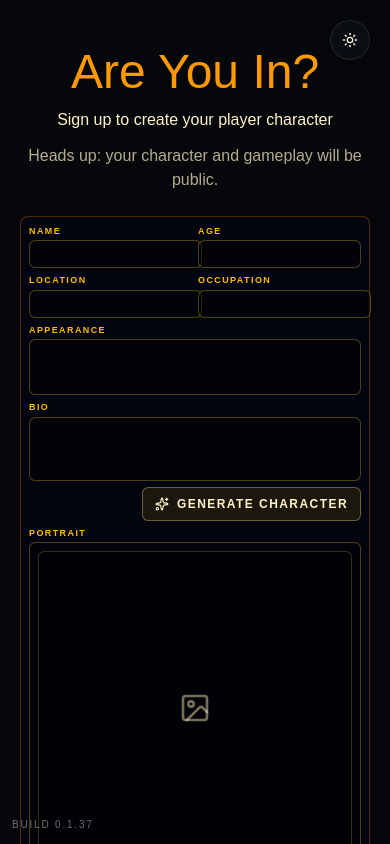
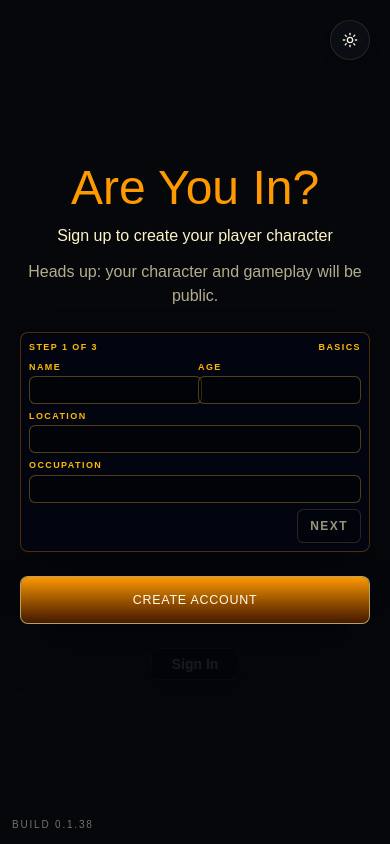
Before and after one commit to johnpolacek/areyouingame, a Next.js app: page / in a window 390 px wide. Both pictures are taken after a click on the button "JOIN GAME". Built offline with nearby package versions, Linux system fonts and the light colour scheme; no server answers; a web font is replaced by a local one.

Commit message:
Add mobile character creation wizard

```diff
--- a/app/character-draft-form.tsx
+++ b/app/character-draft-form.tsx
@@ -90,6 +90,7 @@ export function CharacterSetupForm({
   isPreparingImage?: boolean;
 }) {
   const [imageError, setImageError] = useState("");
+  const [mobileStep, setMobileStep] = useState(0);
   const canGenerateImage =
     Boolean(onGenerateImage) &&
     draft.name.trim().length > 0 &&
@@ -97,6 +98,15 @@ export function CharacterSetupForm({
     draft.location.trim().length > 0 &&
     draft.occupation.trim().length > 0 &&
     draft.appearance.trim().length > 0;
+  const firstStepIsComplete =
+    draft.name.trim().length > 0 &&
+    draft.age.trim().length > 0 &&
+    draft.location.trim().length > 0 &&
+    draft.occupation.trim().length > 0;
+  const secondStepIsComplete =
+    draft.bio.trim().length > 0 && draft.appearance.trim().length > 0;
+  const stepPanelClass = (step: number) =>
+    mobileStep === step ? "grid" : "hidden lg:grid";
 
   async function handleImageChange(event: ChangeEvent<HTMLInputElement>) {
     const file = event.target.files?.[0];
@@ -127,7 +137,12 @@ export function CharacterSetupForm({
         onSubmit?.();
       }}
     >
-      <div className="col-span-2 grid grid-cols-2 gap-1.5 sm:gap-3 lg:col-start-1 lg:row-start-1">
+      <div className="col-span-2 flex items-center justify-between text-[0.56rem] font-bold tracking-[0.16em] text-primary uppercase dark:text-amber-400 lg:hidden">
+        <span>Step {mobileStep + 1} of 3</span>
+        <span>{mobileStep === 0 ? "Basics" : mobileStep === 1 ? "Story" : "Portrait"}</span>
+      </div>
+      <div className="col-span-2 grid gap-3 lg:col-start-1 lg:row-start-1">
+        <div className={`${stepPanelClass(0)} grid-cols-2 gap-1.5 sm:gap-3`}>
           <label className="grid gap-0.5 text-[0.56rem] font-bold tracking-[0.16em] text-primary uppercase dark:text-amber-400 sm:gap-1 sm:text-[0.62rem] sm:tracking-[0.18em]">
             Name
             <input
@@ -154,7 +169,7 @@ export function CharacterSetupForm({
               value={draft.age}
             />
           </label>
-        <label className="grid gap-0.5 text-[0.56rem] font-bold tracking-[0.16em] text-primary uppercase dark:text-amber-400 sm:gap-1 sm:text-[0.62rem] sm:tracking-[0.18em]">
+          <label className="col-span-2 grid gap-0.5 text-[0.56rem] font-bold tracking-[0.16em] text-primary uppercase dark:text-amber-400 sm:gap-1 sm:text-[0.62rem] sm:tracking-[0.18em] lg:col-span-1">
             Location
             <input
               autoComplete="off"
@@ -165,7 +180,7 @@ export function CharacterSetupForm({
               value={draft.location}
             />
           </label>
-        <label className="grid gap-0.5 text-[0.56rem] font-bold tracking-[0.16em] text-primary uppercase dark:text-amber-400 sm:gap-1 sm:text-[0.62rem] sm:tracking-[0.18em]">
+          <label className="col-span-2 grid gap-0.5 text-[0.56rem] font-bold tracking-[0.16em] text-primary uppercase dark:text-amber-400 sm:gap-1 sm:text-[0.62rem] sm:tracking-[0.18em] lg:col-span-1">
             Occupation
             <input
               autoComplete="off"
@@ -174,6 +189,30 @@ export function CharacterSetupForm({
               onChange={(event) => onChange("occupation", event.target.value)}
               required
               value={draft.occupation}
+            />
+          </label>
+          <div className="col-span-2 flex justify-end lg:hidden">
+            <button
+              className="inline-flex items-center rounded-md border border-border bg-card/80 px-3 py-2 text-xs font-bold tracking-[0.12em] text-foreground uppercase transition hover:bg-muted disabled:cursor-not-allowed disabled:opacity-60 dark:border-amber-200/25 dark:bg-black/30 dark:text-amber-100"
+              disabled={!firstStepIsComplete}
+              onClick={() => setMobileStep(1)}
+              type="button"
+            >
+              Next
+            </button>
+          </div>
+        </div>
+        <div className={`${stepPanelClass(1)} grid-cols-2 gap-1.5 sm:gap-3`}>
+          <label className="col-span-2 grid gap-0.5 text-[0.56rem] font-bold tracking-[0.16em] text-primary uppercase dark:text-amber-400 sm:gap-1 sm:text-[0.62rem] sm:tracking-[0.18em]">
+            Bio
+            <textarea
+              autoComplete="off"
+              className="min-h-16 resize-none rounded-md border border-border bg-input px-2 py-1.5 text-xs font-medium tracking-normal text-foreground shadow-inner shadow-black/5 outline-none transition placeholder:text-muted-foreground focus:border-primary/70 focus:ring-2 focus:ring-ring/20 dark:border-amber-300/30 dark:bg-black/35 dark:text-amber-50 dark:placeholder:text-amber-700 dark:focus:border-amber-200/70 dark:focus:ring-amber-500/20 sm:min-h-20 sm:px-2.5 sm:py-2 sm:text-sm"
+              maxLength={800}
+              name="character-bio"
+              onChange={(event) => onChange("bio", event.target.value)}
+              required
+              value={draft.bio}
             />
           </label>
           <label className="col-span-2 grid gap-0.5 text-[0.56rem] font-bold tracking-[0.16em] text-primary uppercase dark:text-amber-400 sm:gap-1 sm:text-[0.62rem] sm:tracking-[0.18em]">
@@ -186,18 +225,6 @@ export function CharacterSetupForm({
               onChange={(event) => onChange("appearance", event.target.value)}
               required
               value={draft.appearance}
-          />
-        </label>
-        <label className="col-span-2 grid gap-0.5 text-[0.56rem] font-bold tracking-[0.16em] text-primary uppercase dark:text-amber-400 sm:gap-1 sm:text-[0.62rem] sm:tracking-[0.18em]">
-          Bio
-          <textarea
-            autoComplete="off"
-            className="min-h-16 resize-none rounded-md border border-border bg-input px-2 py-1.5 text-xs font-medium tracking-normal text-foreground shadow-inner shadow-black/5 outline-none transition placeholder:text-muted-foreground focus:border-primary/70 focus:ring-2 focus:ring-ring/20 dark:border-amber-300/30 dark:bg-black/35 dark:text-amber-50 dark:placeholder:text-amber-700 dark:focus:border-amber-200/70 dark:focus:ring-amber-500/20 sm:min-h-20 sm:px-2.5 sm:py-2 sm:text-sm"
-            maxLength={800}
-            name="character-bio"
-            onChange={(event) => onChange("bio", event.target.value)}
-            required
-            value={draft.bio}
             />
           </label>
           {onGenerateDraft ? (
@@ -217,8 +244,26 @@ export function CharacterSetupForm({
               </button>
             </div>
           ) : null}
+          <div className="col-span-2 flex justify-between lg:hidden">
+            <button
+              className="inline-flex items-center rounded-md border border-border bg-card/80 px-3 py-2 text-xs font-bold tracking-[0.12em] text-foreground uppercase transition hover:bg-muted dark:border-amber-200/25 dark:bg-black/30 dark:text-amber-100"
+              onClick={() => setMobileStep(0)}
+              type="button"
+            >
+              Back
+            </button>
+            <button
+              className="inline-flex items-center rounded-md border border-border bg-card/80 px-3 py-2 text-xs font-bold tracking-[0.12em] text-foreground uppercase transition hover:bg-muted disabled:cursor-not-allowed disabled:opacity-60 dark:border-amber-200/25 dark:bg-black/30 dark:text-amber-100"
+              disabled={!secondStepIsComplete}
+              onClick={() => setMobileStep(2)}
+              type="button"
+            >
+              Next
+            </button>
           </div>
-      <label className="col-span-2 grid gap-0.5 text-[0.56rem] font-bold tracking-[0.16em] text-primary uppercase dark:text-amber-400 sm:gap-1 sm:text-[0.62rem] sm:tracking-[0.18em] lg:col-span-1 lg:col-start-3 lg:row-start-1">
+        </div>
+      </div>
+      <label className={`${stepPanelClass(2)} col-span-2 gap-0.5 text-[0.56rem] font-bold tracking-[0.16em] text-primary uppercase dark:text-amber-400 sm:gap-1 sm:text-[0.62rem] sm:tracking-[0.18em] lg:col-span-1 lg:col-start-3 lg:row-start-1`}>
         Portrait
         <span className="grid gap-2 rounded-md border border-border bg-input p-2 text-left shadow-inner shadow-black/5 dark:border-amber-300/30 dark:bg-black/35">
           <span className="relative grid aspect-square w-full place-items-center overflow-hidden rounded-md border border-border/70 bg-background/70 dark:border-amber-200/20 dark:bg-black/35">
@@ -274,6 +319,13 @@ export function CharacterSetupForm({
             </span>
           ) : null}
         </span>
+        <button
+          className="mt-2 inline-flex w-fit items-center rounded-md border border-border bg-card/80 px-3 py-2 text-xs font-bold tracking-[0.12em] text-foreground uppercase transition hover:bg-muted dark:border-amber-200/25 dark:bg-black/30 dark:text-amber-100 lg:hidden"
+          onClick={() => setMobileStep(1)}
+          type="button"
+        >
+          Back
+        </button>
       </label>
     </form>
   );
--- a/build-version.json
+++ b/build-version.json
@@ -1,6 +1,6 @@
 {
-  "version": "0.1.37",
-  "label": "Build 0.1.37",
+  "version": "0.1.38",
+  "label": "Build 0.1.38",
   "updatedAt": "2026-05-03",
-  "summary": "Stagger game title animation"
+  "summary": "Add mobile character creation wizard"
 }
--- a/package.json
+++ b/package.json
@@ -1,6 +1,6 @@
 {
   "name": "are-you-in",
-  "version": "0.1.37",
+  "version": "0.1.38",
   "private": true,
   "packageManager": "pnpm@10.6.4",
   "scripts": {
```
Lines whose indentation alone changed are shown as unchanged.
